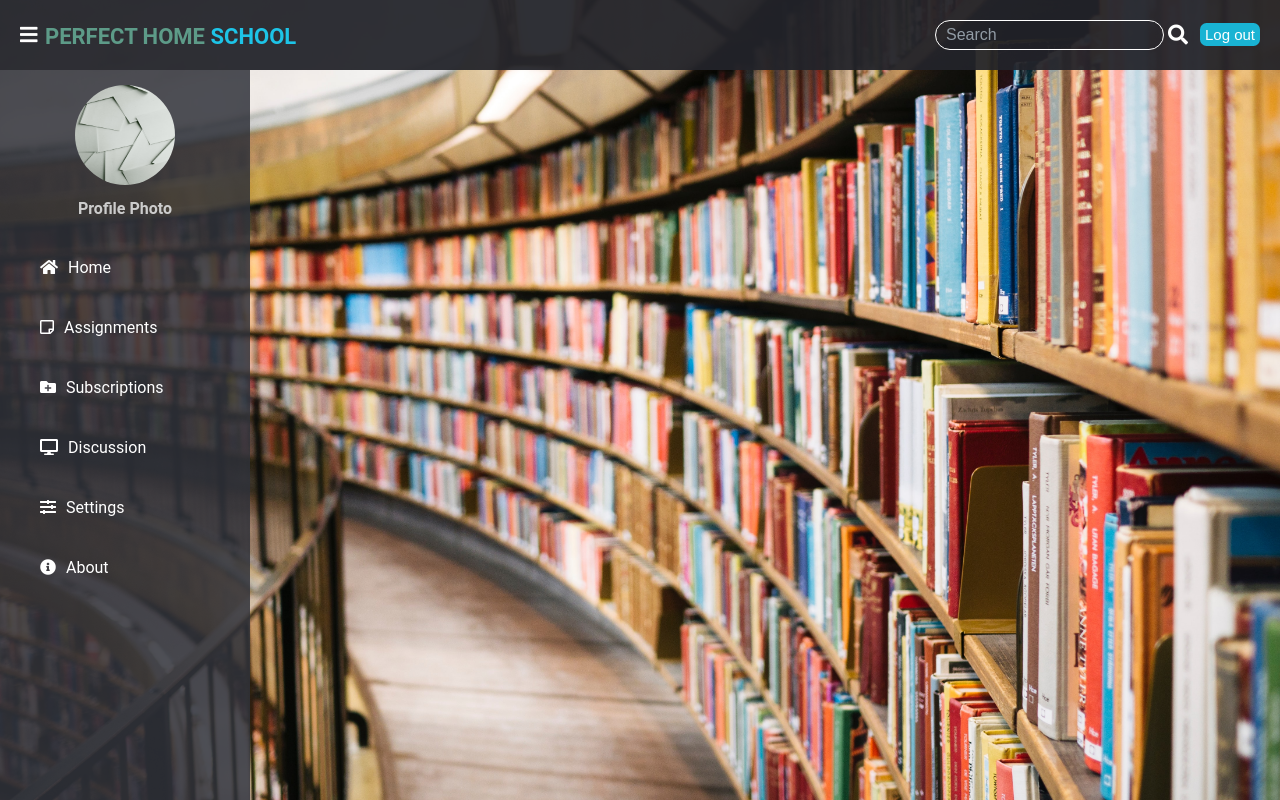
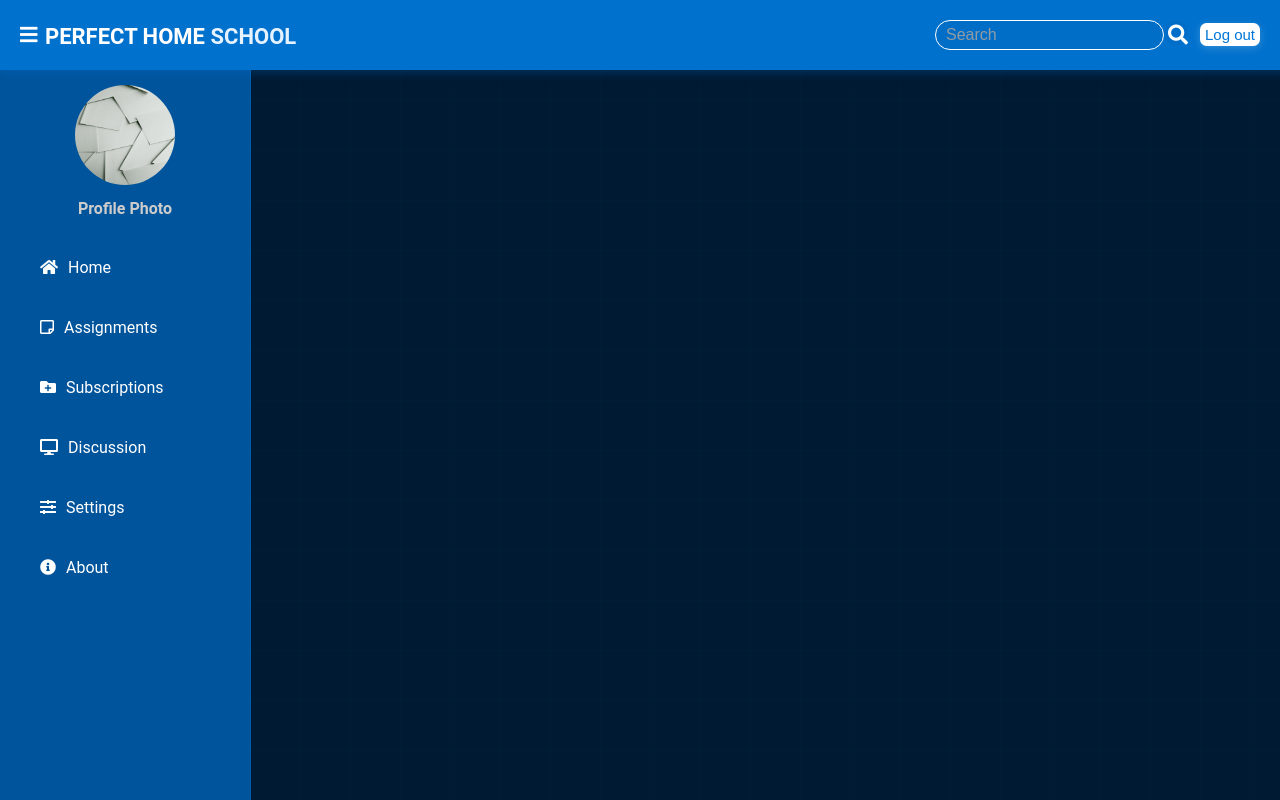
Before and after one commit to Uriel-10815760/Project_1, a PHP site: page /main.php in a window 1280 px wide. Run offline with PHP 8.4, Linux system fonts and the light colour scheme; some libraries are stand-ins or nearby versions.

Commit message:
feat(ui): update theme to blue (#0076D6) and add techy hero background

```diff
--- a/index.php
+++ b/index.php
@@ -9,8 +9,8 @@
     #msg {
     visibility: hidden;
     min-width: 250px;
-    background-color:yellow;
-    color: #000;
+    background-color: #0076D6;
+    color: #fff;
     text-align: center;
     border-radius: 2px;
     padding: 16px;
@@ -81,7 +81,7 @@
                 <input class="selector2" type="radio" name="Occ" value="s" required/><span class="Occname2">Student</span>
             </div><br /><br />
             <input name="sub_btn" type="submit" value="Sign up"><br><br>
-            Already have account?<a href="login.php" style="text-decoration: none; font-family: 'Play', sans-serif; color: yellow; font-weight: 200;">&nbsp;Log In</a>
+            Already have account?<a href="login.php" style="text-decoration: none; font-family: 'Play', sans-serif; color: #4DA3FF; font-weight: 200;">&nbsp;Log In</a>
         </form>
     </div>
 </body>
--- a/login.php
+++ b/login.php
@@ -17,7 +17,7 @@
 <div id="container">
     <a href="for.php" style="text-align:center ; font-size:13px; font-family:Tahoma, Geneva, sans-serif;">Forgot password?</a>
     </div><br /><br /><br /><br /><br /><br />
-Don't have an account?<a href="index.php" style="font-family:'Play', sans-serif;">&nbsp;Sign Up</a>
+Don't have an account?<a href="index.php" style="font-family:'Play', sans-serif; color: #4DA3FF; text-decoration: none;">&nbsp;Sign Up</a>
 
 </form>
 </div>
--- a/main.css
+++ b/main.css
@@ -2,19 +2,67 @@ body{
     margin: 0;
     padding: 0;
     font-family: "Roboto",sans-serif;
-    background: /*white*/url(susan-yin-2JIvboGLeho-unsplash.jpg)  no-repeat;
+    background: #001a33;
     background-position: center;
     background-size: cover;
     height: 100vh;
     transition: 0.5s;
+    position: relative;
+    overflow-x: hidden;
+}
+
+body::before {
+    content: "";
+    position: fixed;
+    top: 0;
+    left: 0;
+    width: 100%;
+    height: 100%;
+    background:
+        linear-gradient(90deg, rgba(0, 118, 214, 0.03) 1px, transparent 1px),
+        linear-gradient(rgba(0, 118, 214, 0.03) 1px, transparent 1px);
+    background-size: 50px 50px;
+    z-index: 0;
+    pointer-events: none;
+}
+
+body::after {
+    content: "const dashboard = {\n  students: [],\n  courses: [],\n  render() {\n    return <UI />;\n  }\n};\n\n<nav>\n  <ul>\n    <li>Home</li>\n    <li>Courses</li>\n  </ul>\n</nav>\n\nfunction loadData() {\n  fetch('/api/data')\n    .then(res => res.json())\n    .then(data => {\n      display(data);\n    });\n}\n\nclass Dashboard {\n  constructor() {\n    this.init();\n  }\n  init() {\n    this.render();\n  }\n}\n\n// Main Dashboard\nlet app = new Dashboard();\n\n<section class='main'>\n  <div>Content</div>\n</section>\n\nif (user.loggedIn) {\n  showDashboard();\n}";
+    position: fixed;
+    top: -10%;
+    left: -5%;
+    width: 110%;
+    height: 120%;
+    font-family: 'Courier New', monospace;
+    font-size: 14px;
+    line-height: 1.8;
+    color: rgba(0, 118, 214, 0.08);
+    white-space: pre-wrap;
+    word-wrap: break-word;
+    z-index: 0;
+    pointer-events: none;
+    animation: floatCode 60s linear infinite;
+    overflow: hidden;
+}
+
+@keyframes floatCode {
+    0% {
+        transform: translateY(0) translateX(0);
+    }
+    100% {
+        transform: translateY(-10%) translateX(2%);
+    }
 }
 
 header{
 position: fixed;
-background: rgba(34, 36, 42, 0.94);
+background: rgba(0, 118, 214, 0.95);
+backdrop-filter: blur(10px);
 padding: 20px;
 width: 100%;
 height: 30px;
+z-index: 100;
+box-shadow: 0 2px 10px rgba(0, 118, 214, 0.3);
 }
 
 .nav_bar{
@@ -54,7 +102,7 @@ height: 30px;
 }
 
 .fa-search:hover{
-  color: rgb(125, 214, 255);
+  color: #E6F3FF;
 }
 
 ::-webkit-input-placeholder {
@@ -82,7 +130,7 @@ height: 30px;
   }
 
 .site_name h3{
-    color: #5d9b88;
+    color: #ffffff;
     text-transform: uppercase;
     margin-left: 25px;
     margin-top: 4px;
@@ -93,13 +141,13 @@ height: 30px;
 }
 
 .site_name span{
-    color: #1DC4E7;
+    color: #E6F3FF;
 }
 
 input[type=button]{
     border: none;
     padding: 3px 5px;
-    background: #19B3D3;
+    background: #ffffff;
     text-decoration: none;
     float: right;
     margin-top: -126px;
@@ -108,18 +156,23 @@ input[type=button]{
     cursor: pointer;
     font-size: 15px;
     font-weight: 500;
-    color: #fff;
-    transition: 0.6s;
-    transition-property:background ;
+    color: #0076D6;
+    transition: 0.3s;
+    transition-property: background, color, transform;
+    box-shadow: 0 2px 8px rgba(255, 255, 255, 0.2);
 }
 
 input[type=button]:hover{
-    color: snow;
-    background: #108da7;
+    color: #fff;
+    background: #005BA8;
+    transform: translateY(-2px);
+    box-shadow: 0 4px 12px rgba(0, 91, 168, 0.4);
 }
 
 .menu{
-    background: rgba(47, 50, 58, 0.85);
+    background: rgba(0, 91, 168, 0.9);
+    backdrop-filter: blur(10px);
+    border-right: 1px solid rgba(0, 118, 214, 0.3);
     margin-top: 70px;
     padding-top: 15px;
     position: fixed;
@@ -127,7 +180,8 @@ input[type=button]:hover{
     width: 250px;
     height: 100%;
     transition: 0.5s;
-    transition-property:  left;
+    transition-property: left;
+    z-index: 99;
 }
 
 .menu #profile_image{
@@ -156,7 +210,9 @@ input[type=button]:hover{
 }
 
 .menu a:hover{
- background: #19B3D3;
+ background: #0076D6;
+ border-left: 4px solid #ffffff;
+ padding-left: 36px;
 }
 
 .menu i{
@@ -175,7 +231,7 @@ label #menubar_btn{
 }
 
 label #menubar_btn:hover{
-    color: #19B3D3;
+    color: #E6F3FF;
 }
 
 #check:checked ~ .menu{
@@ -232,7 +288,7 @@ label #menubar_btn:hover{
   }
 
   .fa-search:hover{
-    color: rgb(125, 214, 255);
+    color: #E6F3FF;
   }
 
   ::-webkit-input-placeholder {
```
Also changed, not shown: index.css (+62 -8 lines), login.css (+64 -10 lines).
